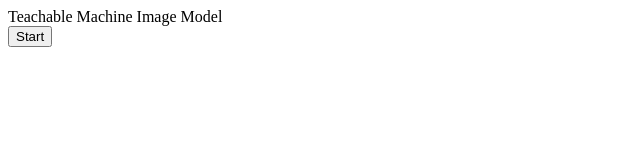
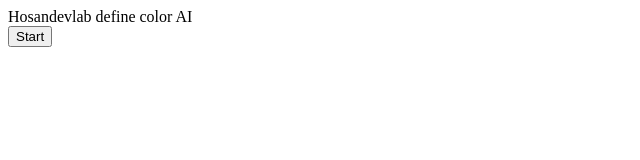
Before and after one commit to ph1313/AI, a plain HTML site: page index.html in a window 1280 px wide. Shown: the full height of the page, 0-640 px from the left. Drawn offline with Linux system fonts and the light colour scheme.

Commit message:
Update index.html

```diff
--- a/index.html
+++ b/index.html
@@ -7,7 +7,7 @@
     <title>Document</title>
 </head>
 <body>
-    <div>Teachable Machine Image Model</div>
+    <div>Hosandevlab define color AI</div>
 <button type="button" onclick="init()">Start</button>
 <div id="webcam-container"></div>
 <div id="label-container"></div>
```
